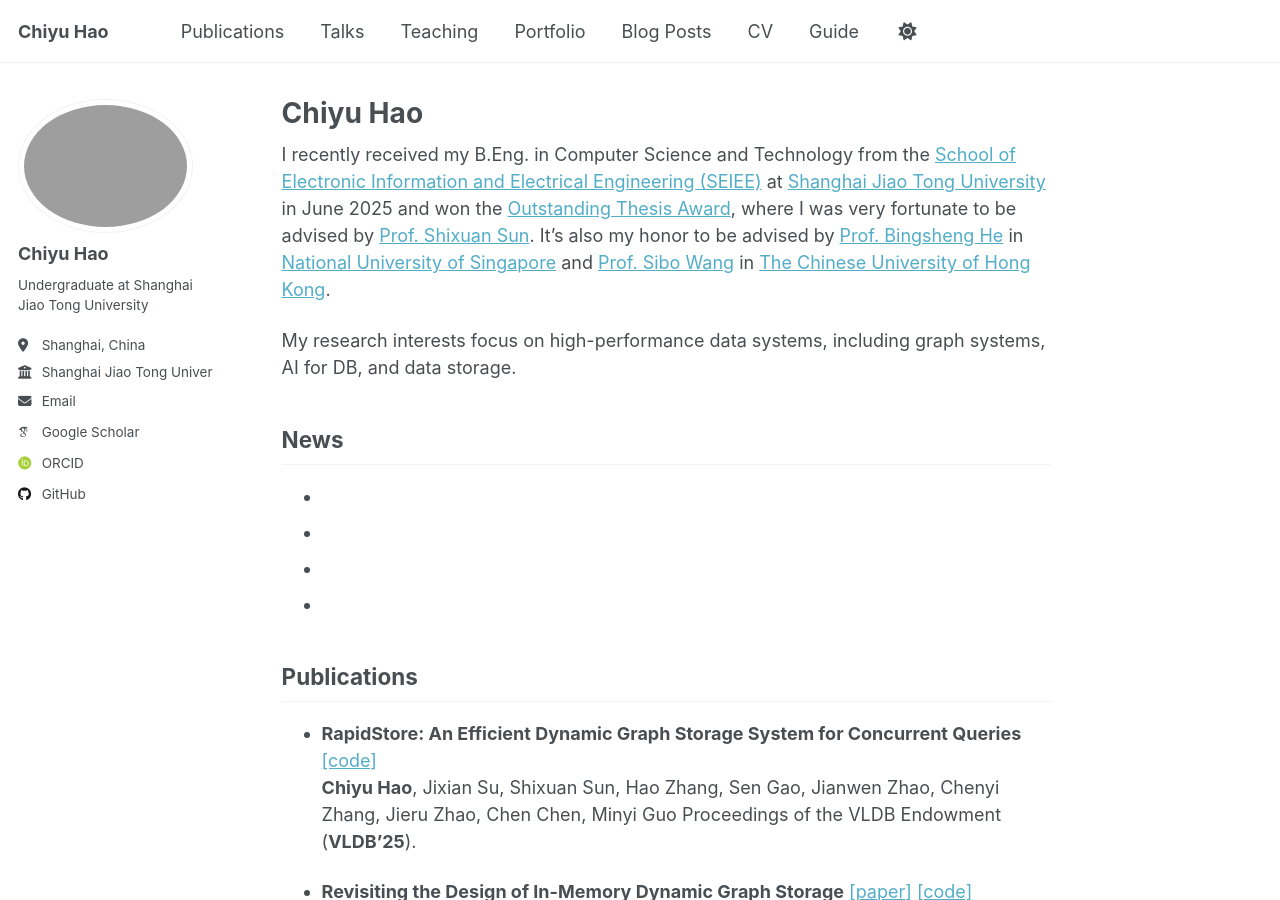
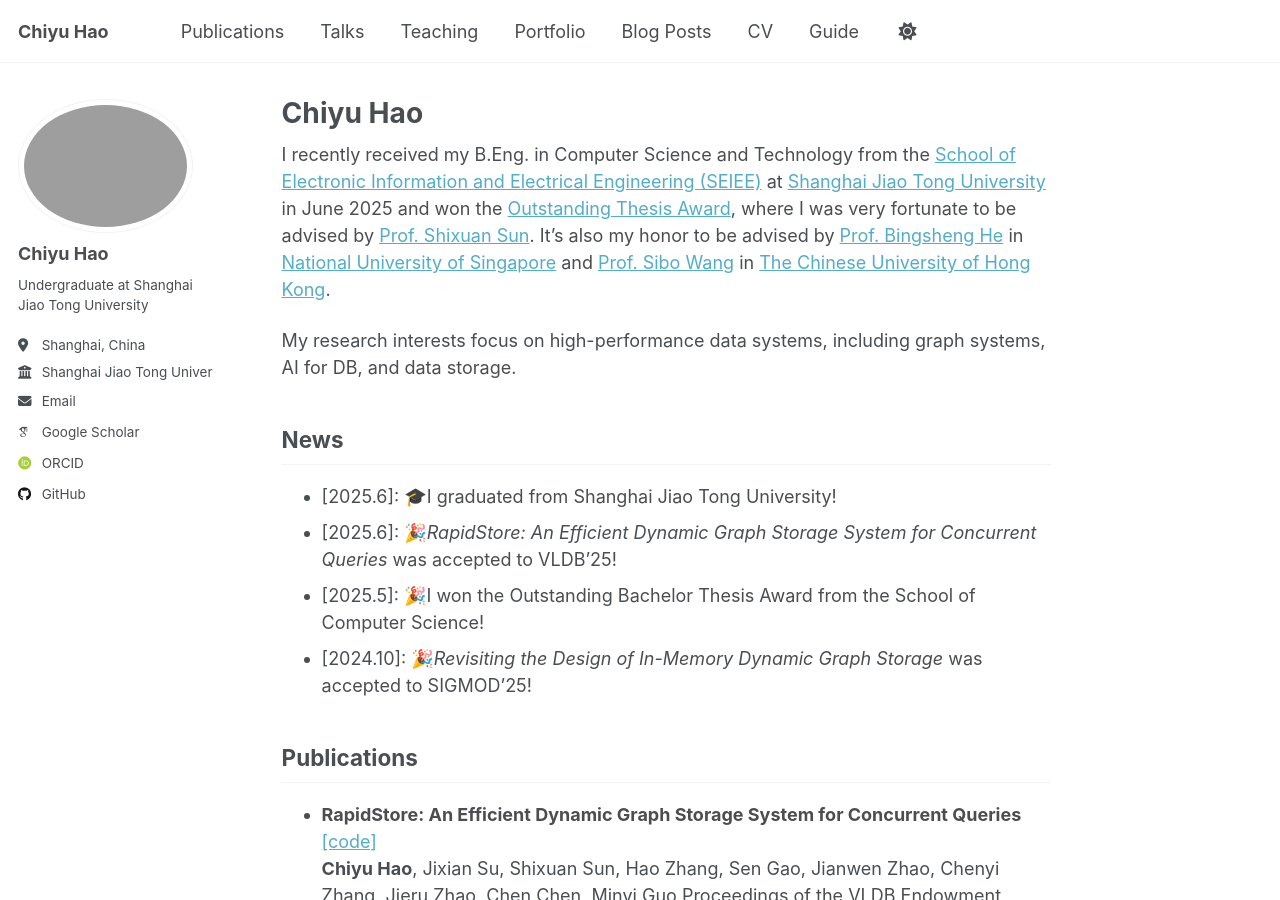
Before and after one commit to HCAHOI/hcahoi.github.io, a Jekyll site: the page built from _pages/about.md, in a window 1280 px wide and 900 px high. Built offline with Jekyll 4.4.1, drawn with Linux system fonts in a browser that asks for light colours; some web fonts are replaced; a script that is not in the unit is left out.

Commit message:
Update about.md

```diff
--- a/_pages/about.md
+++ b/_pages/about.md
@@ -12,10 +12,10 @@ I recently received my B.Eng. in Computer Science and Technology from the [Schoo
 My research interests focus on high-performance data systems, including graph systems, AI for DB, and data storage.
 
 ## News
-- [2025.6]: I graduated from Shanghai Jiao Tong University!
-- [2025.6]: *RapidStore: An Efficient Dynamic Graph Storage System for Concurrent Queries* was accepted to VLDB'25!
-- [2025.5]: I won the Outstanding Bachelor Thesis Award from the School of Computer Science!
-- [2024.10]: *Revisiting the Design of In-Memory Dynamic Graph Storage* was accepted to SIGMOD'25!
+* \[2025.6\]: 🎓I graduated from Shanghai Jiao Tong University!
+* \[2025.6\]: 🎉*RapidStore: An Efficient Dynamic Graph Storage System for Concurrent Queries* was accepted to VLDB'25!
+* \[2025.5\]: 🎉I won the Outstanding Bachelor Thesis Award from the School of Computer Science!
+* \[2024.10\]: 🎉*Revisiting the Design of In-Memory Dynamic Graph Storage* was accepted to SIGMOD'25!
 
 ## Publications
 - **RapidStore: An Efficient Dynamic Graph Storage System for Concurrent Queries** [[code]](https://github.com/HCAHOI/RapidStore)
```
